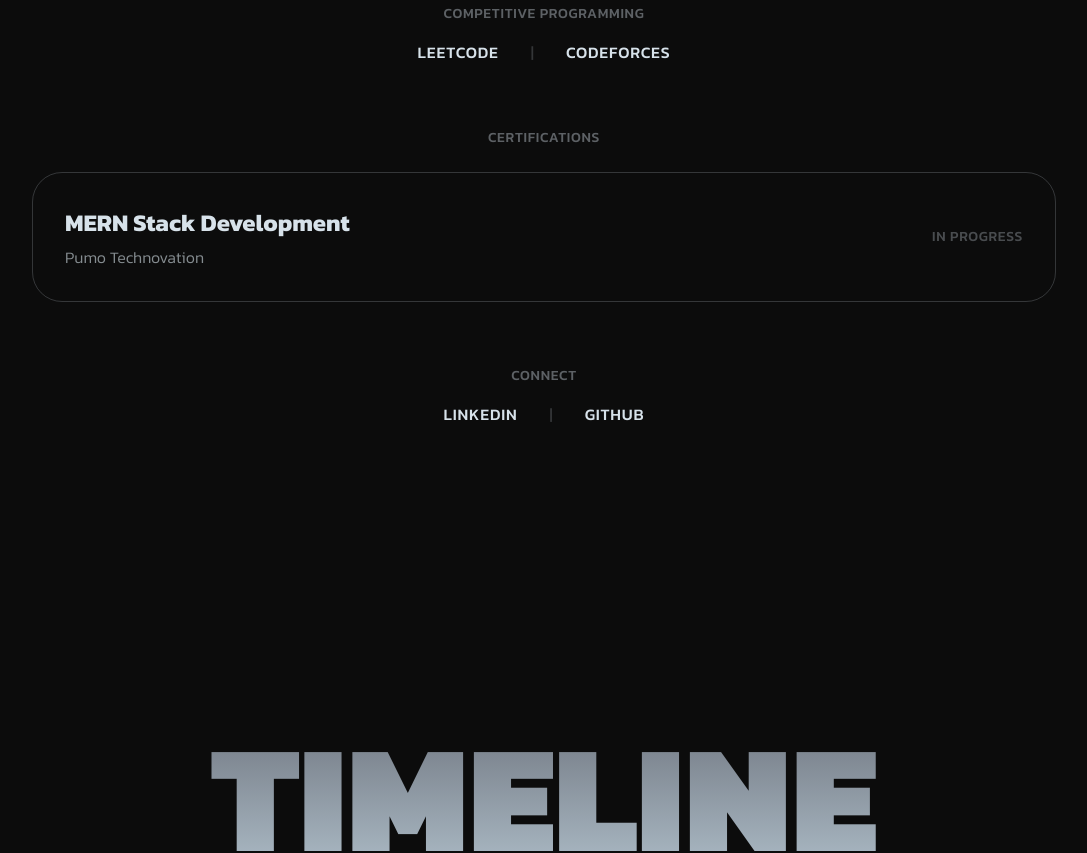
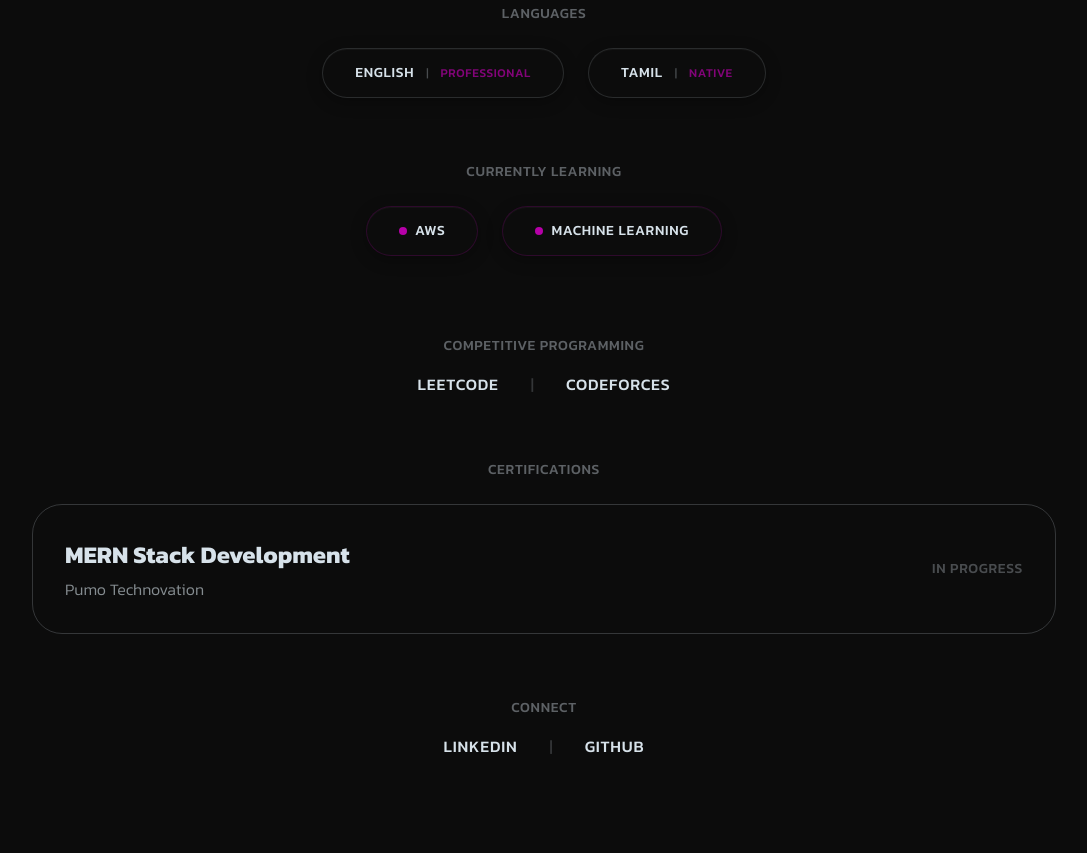
Before and after one commit to iMufix/portfolio, a React (Vite) app: page / in a window 1280 px wide. Shown: the part 5840-6693 px from the top of the page, without its empty margins (96-1183 px from the left). Built offline with nearby package versions, Linux system fonts and the light colour scheme.

Commit message:
feat: add Languages, Currently Learning, Leadership, Certifications to TechStack

```diff
--- a/src/sections/TechStackSection.jsx
+++ b/src/sections/TechStackSection.jsx
@@ -1,4 +1,5 @@
 import FadeIn from "../components/FadeIn";
+import { motion } from "framer-motion";
 
 const techStack = [
   { name: "Java", color: "#E76F00" },
@@ -23,10 +24,7 @@ export default function TechStackSection() {
   return (
     <section className="bg-[#0C0C0C] px-5 sm:px-8 md:px-10 py-20 sm:py-24 md:py-32">
       <FadeIn delay={0} y={40}>
-        <h2
-          className="hero-heading font-black uppercase text-center mb-16 sm:mb-20 md:mb-28"
-          style={{ fontSize: "clamp(3rem, 12vw, 160px)" }}
-        >
+        <h2 className="hero-heading font-black uppercase text-center mb-16 sm:mb-20 md:mb-28" style={{ fontSize: "clamp(3rem, 12vw, 160px)" }}>
           Tech Stack
         </h2>
       </FadeIn>
@@ -34,17 +32,9 @@ export default function TechStackSection() {
       <div className="max-w-5xl mx-auto grid grid-cols-2 sm:grid-cols-3 md:grid-cols-4 gap-4 sm:gap-6">
         {techStack.map((tech, index) => (
           <FadeIn key={tech.name} delay={index * 0.05}>
-            <div
-              className="rounded-2xl border border-[#D7E2EA]/20 px-6 py-4 sm:py-5 flex items-center justify-center gap-3 transition-all duration-300 hover:border-[#D7E2EA]/50 hover:bg-[#D7E2EA]/5 cursor-default"
-            >
-              <span
-                className="w-3 h-3 rounded-full flex-shrink-0"
-                style={{ backgroundColor: tech.color }}
-              />
-              <span
-                className="text-[#D7E2EA] font-medium uppercase tracking-wider"
-                style={{ fontSize: "clamp(0.75rem, 1.2vw, 1rem)" }}
-              >
+            <div className="rounded-2xl border border-[#D7E2EA]/20 px-6 py-4 sm:py-5 flex items-center justify-center gap-3 transition-all duration-300 hover:border-[#D7E2EA]/50 hover:bg-[#D7E2EA]/5 cursor-default">
+              <span className="w-3 h-3 rounded-full flex-shrink-0" style={{ backgroundColor: tech.color }} />
+              <span className="text-[#D7E2EA] font-medium uppercase tracking-wider" style={{ fontSize: "clamp(0.75rem, 1.2vw, 1rem)" }}>
                 {tech.name}
               </span>
             </div>
@@ -52,121 +42,91 @@ export default function TechStackSection() {
         ))}
       </div>
 
-      {/* Education strip */}
       <FadeIn delay={0.3} y={30}>
         <div className="max-w-5xl mx-auto mt-20 sm:mt-24 md:mt-32 grid grid-cols-1 md:grid-cols-2 gap-8">
           <div className="border border-[#D7E2EA]/20 rounded-[30px] p-6 sm:p-8">
-            <span className="text-[#D7E2EA]/40 font-medium text-sm uppercase tracking-wider">
-              2025 &ndash; 2027
-            </span>
-            <h3
-              className="text-[#D7E2EA] font-bold mt-2"
-              style={{ fontSize: "clamp(1.2rem, 2.5vw, 2rem)" }}
-            >
-              Master of Computer Applications
-            </h3>
-            <p className="text-[#D7E2EA]/60 font-light mt-2">
-              College of Engineering Guindy (CEG), Anna University
-            </p>
+            <span className="text-[#D7E2EA]/40 font-medium text-sm uppercase tracking-wider">2025 &ndash; 2027</span>
+            <h3 className="text-[#D7E2EA] font-bold mt-2" style={{ fontSize: "clamp(1.2rem, 2.5vw, 2rem)" }}>Master of Computer Applications</h3>
+            <p className="text-[#D7E2EA]/60 font-light mt-2">College of Engineering Guindy (CEG), Anna University</p>
           </div>
-
           <div className="border border-[#D7E2EA]/20 rounded-[30px] p-6 sm:p-8">
-            <span className="text-[#D7E2EA]/40 font-medium text-sm uppercase tracking-wider">
-              2021 &ndash; 2024
-            </span>
-            <h3
-              className="text-[#D7E2EA] font-bold mt-2"
-              style={{ fontSize: "clamp(1.2rem, 2.5vw, 2rem)" }}
-            >
-              Bachelor of Computer Applications
-            </h3>
-            <p className="text-[#D7E2EA]/60 font-light mt-2">
-              Mohamed Sathak College of Arts and Science
-            </p>
+            <span className="text-[#D7E2EA]/40 font-medium text-sm uppercase tracking-wider">2021 &ndash; 2024</span>
+            <h3 className="text-[#D7E2EA] font-bold mt-2" style={{ fontSize: "clamp(1.2rem, 2.5vw, 2rem)" }}>Bachelor of Computer Applications</h3>
+            <p className="text-[#D7E2EA]/60 font-light mt-2">Mohamed Sathak College of Arts and Science</p>
           </div>
         </div>
       </FadeIn>
 
-      {/* Competitive Programming */}
-      <FadeIn delay={0.4} y={30}>
-        <div className="max-w-5xl mx-auto mt-16 sm:mt-20 text-center">
-          <p className="text-[#D7E2EA]/40 font-medium uppercase tracking-wider text-sm mb-4">
-            Competitive Programming
-          </p>
-          <div className="flex items-center justify-center gap-6 sm:gap-8">
-            <a
-              href="https://leetcode.com/u/Mufix7/"
-              target="_blank"
-              rel="noopener noreferrer"
-              className="text-[#D7E2EA] font-medium uppercase tracking-wider text-sm sm:text-base hover:text-[#BBCCD7] transition-colors duration-200"
-            >
-              LeetCode
-            </a>
-            <span className="text-[#D7E2EA]/20">|</span>
-            <a
-              href="https://codeforces.com/profile/mohamedmufid1"
-              target="_blank"
-              rel="noopener noreferrer"
-              className="text-[#D7E2EA] font-medium uppercase tracking-wider text-sm sm:text-base hover:text-[#BBCCD7] transition-colors duration-200"
-            >
-              Codeforces
-            </a>
-          </div>
-        </div>
-      </FadeIn>
-      {/* Certifications */}
-      <FadeIn delay={0.45} y={30}>
-        <div className="max-w-5xl mx-auto mt-12 sm:mt-16">
-          <p className="text-[#D7E2EA]/40 font-medium uppercase tracking-wider text-sm mb-6 text-center">
-            Certifications
-          </p>
-          <div className="border border-[#D7E2EA]/20 rounded-[30px] p-6 sm:p-8 flex flex-col sm:flex-row items-start sm:items-center justify-between gap-4">
-            <div>
-              <h3
-                className="text-[#D7E2EA] font-bold"
-                style={{ fontSize: "clamp(1.1rem, 2vw, 1.5rem)" }}
-              >
-                MERN Stack Development
-              </h3>
-              <p className="text-[#D7E2EA]/60 font-light mt-1">
-                Pumo Technovation
-              </p>
-            </div>
-            <span className="text-[#D7E2EA]/30 font-medium text-sm uppercase tracking-wider">
-              In Progress
-            </span>
+      <FadeIn delay={0.35} y={30}>
+        <div className="max-w-5xl mx-auto mt-16 sm:mt-20">
+          <p className="text-[#D7E2EA]/40 font-medium uppercase tracking-wider text-sm mb-6 text-center">Languages</p>
+          <div className="flex items-center justify-center gap-4 sm:gap-6 flex-wrap">
+            {[{ name: "English", level: "Professional" }, { name: "Tamil", level: "Native" }].map((lang) => (
+              <motion.div key={lang.name} whileHover={{ y: -4, scale: 1.05 }} className="relative group">
+                <div className="rounded-full border border-[#D7E2EA]/15 bg-[#0C0C0C] px-6 py-3 sm:px-8 sm:py-3.5 flex items-center gap-3" style={{ boxShadow: "0 4px 16px rgba(0,0,0,0.3), inset 0 1px 0 rgba(255,255,255,0.03)" }}>
+                  <span className="text-[#D7E2EA] font-medium uppercase tracking-wider text-sm">{lang.name}</span>
+                  <span className="text-[#D7E2EA]/30 text-xs">|</span>
+                  <span className="text-[#B600A8]/70 font-medium text-xs uppercase tracking-wider">{lang.level}</span>
+                </div>
+              </motion.div>
+            ))}
           </div>
         </div>
       </FadeIn>
 
-      {/* Connect */}
-      <FadeIn delay={0.5} y={30}>
-        <div className="max-w-5xl mx-auto mt-12 sm:mt-16 text-center">
-          <p className="text-[#D7E2EA]/40 font-medium uppercase tracking-wider text-sm mb-4">
-            Connect
-          </p>
-          <div className="flex items-center justify-center gap-6 sm:gap-8 flex-wrap">
-            <a
-              href="https://www.linkedin.com/in/mohamed-mufid-023b55256"
-              target="_blank"
-              rel="noopener noreferrer"
-              className="text-[#D7E2EA] font-medium uppercase tracking-wider text-sm sm:text-base hover:text-[#BBCCD7] transition-colors duration-200"
-            >
-              LinkedIn
-            </a>
-            <span className="text-[#D7E2EA]/20">|</span>
-            <a
-              href="https://github.com/iMufix"
-              target="_blank"
-              rel="noopener noreferrer"
-              className="text-[#D7E2EA] font-medium uppercase tracking-wider text-sm sm:text-base hover:text-[#BBCCD7] transition-colors duration-200"
-            >
-              GitHub
-            </a>
+      <FadeIn delay={0.38} y={30}>
+        <div className="max-w-5xl mx-auto mt-12 sm:mt-16">
+          <p className="text-[#D7E2EA]/40 font-medium uppercase tracking-wider text-sm mb-6 text-center">Currently Learning</p>
+          <div className="flex items-center justify-center gap-4 sm:gap-6 flex-wrap">
+            {["AWS", "Machine Learning"].map((item) => (
+              <motion.div key={item} whileHover={{ y: -4, scale: 1.05 }} className="relative group">
+                <div className="rounded-full border border-[#B600A8]/20 bg-[#0C0C0C] px-6 py-3 sm:px-8 sm:py-3.5 flex items-center gap-2" style={{ boxShadow: "0 4px 16px rgba(0,0,0,0.3), inset 0 1px 0 rgba(255,255,255,0.03)" }}>
+                  <span className="relative flex h-2 w-2">
+                    <span className="animate-ping absolute inline-flex h-full w-full rounded-full bg-[#B600A8] opacity-75" />
+                    <span className="relative inline-flex rounded-full h-2 w-2 bg-[#B600A8]" />
+                  </span>
+                  <span className="text-[#D7E2EA] font-medium uppercase tracking-wider text-sm">{item}</span>
+                </div>
+              </motion.div>
+            ))}
           </div>
         </div>
       </FadeIn>
 
+      <FadeIn delay={0.4} y={30}>
+        <div className="max-w-5xl mx-auto mt-16 sm:mt-20 text-center">
+          <p className="text-[#D7E2EA]/40 font-medium uppercase tracking-wider text-sm mb-4">Competitive Programming</p>
+          <div className="flex items-center justify-center gap-6 sm:gap-8">
+            <a href="https://leetcode.com/u/Mufix7/" target="_blank" rel="noopener noreferrer" className="text-[#D7E2EA] font-medium uppercase tracking-wider text-sm sm:text-base hover:text-[#BBCCD7] transition-colors duration-200">LeetCode</a>
+            <span className="text-[#D7E2EA]/20">|</span>
+            <a href="https://codeforces.com/profile/mohamedmufid1" target="_blank" rel="noopener noreferrer" className="text-[#D7E2EA] font-medium uppercase tracking-wider text-sm sm:text-base hover:text-[#BBCCD7] transition-colors duration-200">Codeforces</a>
+          </div>
+        </div>
+      </FadeIn>
+
+      <FadeIn delay={0.45} y={30}>
+        <div className="max-w-5xl mx-auto mt-12 sm:mt-16">
+          <p className="text-[#D7E2EA]/40 font-medium uppercase tracking-wider text-sm mb-6 text-center">Certifications</p>
+          <div className="border border-[#D7E2EA]/20 rounded-[30px] p-6 sm:p-8 flex flex-col sm:flex-row items-start sm:items-center justify-between gap-4">
+            <div>
+              <h3 className="text-[#D7E2EA] font-bold" style={{ fontSize: "clamp(1.1rem, 2vw, 1.5rem)" }}>MERN Stack Development</h3>
+              <p className="text-[#D7E2EA]/60 font-light mt-1">Pumo Technovation</p>
+            </div>
+            <span className="text-[#D7E2EA]/30 font-medium text-sm uppercase tracking-wider">In Progress</span>
+          </div>
+        </div>
+      </FadeIn>
+
+      <FadeIn delay={0.5} y={30}>
+        <div className="max-w-5xl mx-auto mt-12 sm:mt-16 text-center">
+          <p className="text-[#D7E2EA]/40 font-medium uppercase tracking-wider text-sm mb-4">Connect</p>
+          <div className="flex items-center justify-center gap-6 sm:gap-8 flex-wrap">
+            <a href="https://www.linkedin.com/in/mohamed-mufid-023b55256" target="_blank" rel="noopener noreferrer" className="text-[#D7E2EA] font-medium uppercase tracking-wider text-sm sm:text-base hover:text-[#BBCCD7] transition-colors duration-200">LinkedIn</a>
+            <span className="text-[#D7E2EA]/20">|</span>
+            <a href="https://github.com/iMufix" target="_blank" rel="noopener noreferrer" className="text-[#D7E2EA] font-medium uppercase tracking-wider text-sm sm:text-base hover:text-[#BBCCD7] transition-colors duration-200">GitHub</a>
+          </div>
+        </div>
+      </FadeIn>
     </section>
   );
 }
```
